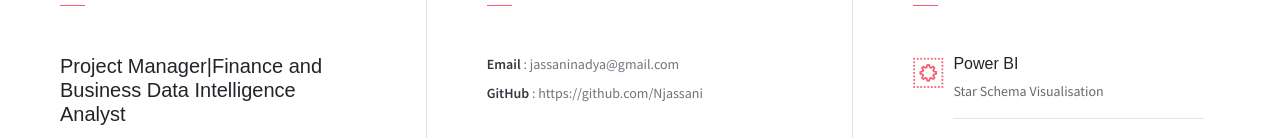
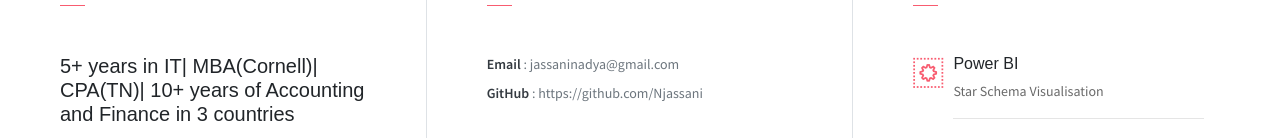
Before and after one commit to Njassani/Njassani.github.io, a plain HTML site: page index.html in a window 1280 px wide. Shown: the part 814-952 px from the top of the page. Drawn offline with Linux system fonts and the light colour scheme.

Commit message:
Update professional description in about section

```diff
--- a/index.html
+++ b/index.html
@@ -58,7 +58,7 @@
             <div class="col-lg-4 about-card">
                 <h3 class="font-weight-light">Who am I ?</h3>
                 <span class="line mb-5"></span>
-                <h5 class="mb-3"> Project Manager|Finance and Business Data Intelligence Analyst </h5>
+                <h5 class="mb-3"> 5+ years in IT| MBA(Cornell)| CPA(TN)| 10+ years of Accounting and Finance in 3 countries </h5>
                 <p class="mt-20"> Planner|Coordinator|Numbers person|Story Teller| Finance| Accountant| Traveler</p>
             </div>
             <div class="col-lg-4 about-card">
```
